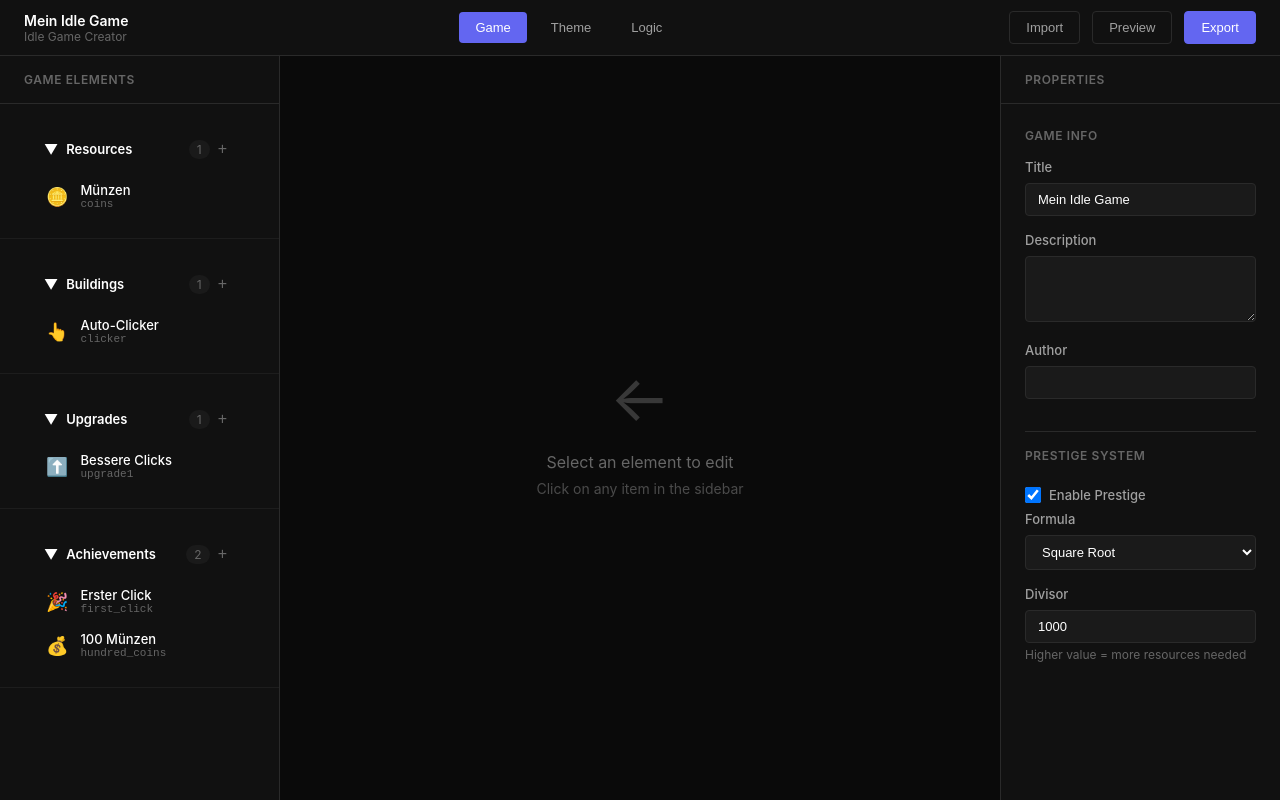
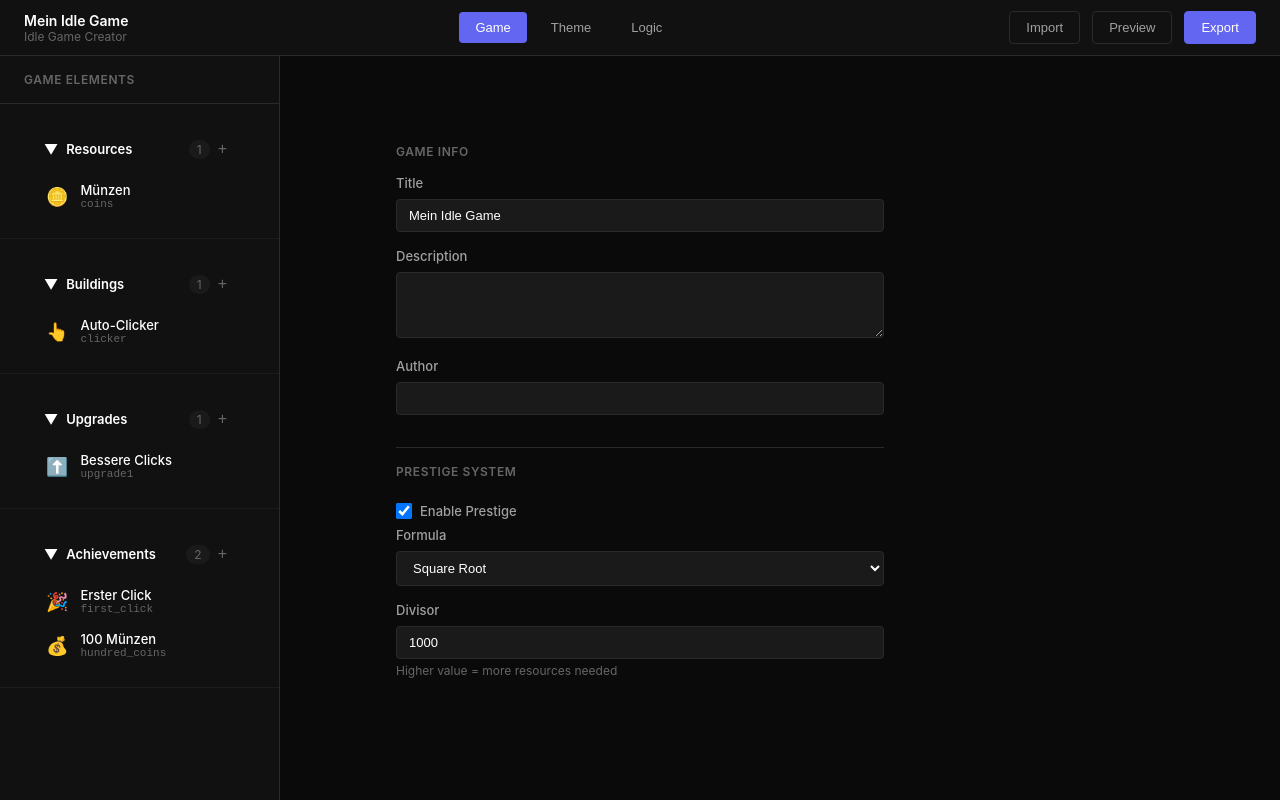
Before and after one commit to ibimspumo/IdleCreator, a React (Vite) app: page / in a window 1280 px wide. Built offline with nearby package versions, Linux system fonts and the light colour scheme.

Commit message:
Refactor: GameEditor layout - properties moved to center, right sidebar removed

```diff
--- a/src/components/Editor/GameEditor.jsx
+++ b/src/components/Editor/GameEditor.jsx
@@ -343,44 +343,74 @@ function GameEditor({ onPreview }) {
 
       {/* Center Canvas */}
       <div className="editor-canvas">
-        {selectedTab === 'logic' ? (
-          <LogicEditor
-            exposeSetNodes={logicSetNodesRef}
-            exposeUpdateNodeData={logicUpdateNodeDataRef}
-            exposeOnSave={logicOnSaveRef}
-            onNodeSelect={setSelectedLogicNode}
-          />
-        ) : (
+        {selectedTab === 'logic' && (
           <>
-            {selectedTab === 'game' && selectedItem && selectedData && ( // Corrected conditional
-              <div style={{ width: '100%', maxWidth: '600px', margin: '0 auto', padding: '2rem' }}>
-                <div style={{ marginBottom: '1.5rem', textAlign: 'center' }}>
-                  <h2 style={{ fontSize: '1.125rem', color: 'var(--text-tertiary)', fontWeight: 600, marginBottom: '0.5rem' }}>
-                    Live Preview
-                  </h2>
-                  <p style={{ fontSize: '0.875rem', color: 'var(--text-secondary)' }}>
-                    How this {selectedItem.type} will appear in the game
-                  </p>
-                </div>
+            <LogicEditor
+              exposeSetNodes={logicSetNodesRef}
+              exposeUpdateNodeData={logicUpdateNodeDataRef}
+              exposeOnSave={logicOnSaveRef}
+              onNodeSelect={setSelectedLogicNode}
+            />
+            {selectedLogicNode && (
+              <div className="properties-panel"> {/* Re-using properties-panel class for styling */}
+                <LogicNodeProperties node={selectedLogicNode} updateNodeData={logicUpdateNodeDataRef.current} />
+              </div>
+            )}
+          </>
+        )}
 
+        {selectedTab === 'game' && (
+          <div style={{ width: '100%', maxWidth: '600px', margin: '0 auto', padding: '2rem' }}>
+            {!selectedItem && (
+              <div className="properties-panel" style={{ marginBottom: '2rem' }}>
+                <GameMetaProperties meta={gameData.meta} onChange={updateMeta} prestige={gameData.prestige} onPrestigeChange={prestige => setGameData(prev => ({ ...prev, prestige }))} />
+              </div>
+            )}
+
+            {selectedItem && selectedData && (
+              <div className="properties-panel" style={{ marginBottom: '2rem' }}>
+                {selectedItem.type === 'resource' && (
+                  <ResourceProperties data={selectedData} onChange={updates => updateItem('resource', selectedItem.id, updates)} />
+                )}
+
+                {selectedItem.type === 'building' && (
+                  <BuildingProperties data={selectedData} resources={gameData.resources} onChange={updates => updateItem('building', selectedItem.id, updates)} />
+                )}
+
+                {selectedItem.type === 'upgrade' && (
+                  <UpgradeProperties data={selectedData} resources={gameData.resources} buildings={gameData.buildings} onChange={updates => updateItem('upgrade', selectedItem.id, updates)} />
+                )}
+
+                {selectedItem.type === 'achievement' && (
+                  <AchievementProperties data={selectedData} resources={gameData.resources} buildings={gameData.buildings} onChange={updates => updateItem('achievement', selectedItem.id, updates)} />
+                )}
+              </div>
+            )}
+
+            {/* Live Preview (retained, but now below properties) */}
+            {selectedItem && selectedData && (
+              <div style={{ marginBottom: '1.5rem', textAlign: 'center' }}>
+                <h2 style={{ fontSize: '1.125rem', color: 'var(--text-tertiary)', fontWeight: 600, marginBottom: '0.5rem' }}>
+                  Live Preview
+                </h2>
+                <p style={{ fontSize: '0.875rem', color: 'var(--text-secondary)' }}>
+                  How this {selectedItem.type} will appear in the game
+                </p>
                 {selectedItem.type === 'resource' && (
                   <ResourcePreview resource={selectedData} />
                 )}
-
                 {selectedItem.type === 'building' && (
                   <BuildingCardPreview
                     building={selectedData}
                     resources={gameData.resources}
                   />
                 )}
-
                 {selectedItem.type === 'upgrade' && (
                   <UpgradeCardPreview
                     upgrade={selectedData}
                     resources={gameData.resources}
                   />
                 )}
-
                 {selectedItem.type === 'achievement' && (
                   <AchievementCardPreview
                     achievement={selectedData}
@@ -390,62 +420,21 @@ function GameEditor({ onPreview }) {
               </div>
             )}
 
-            {selectedTab === 'game' && !selectedItem && (
-              <div className="canvas-empty">
-                <div className="canvas-empty-icon">←</div>
-                <div className="canvas-empty-text">Select an element to edit</div>
-                <div className="canvas-empty-hint">Click on any item in the sidebar</div>
-              </div>
-            )}
 
+          </div>
+        )}
 
-            {selectedTab === 'theme' && (
-              <ThemeCanvas theme={gameData.theme} onChange={theme => setGameData(prev => ({ ...prev, theme }))} />
-            )}
-          </>
+        {selectedTab === 'theme' && (
+          <div style={{ width: '100%', maxWidth: '600px', margin: '0 auto', padding: '2rem' }}>
+            <div className="properties-panel" style={{ marginBottom: '2rem' }}>
+              <ThemeProperties theme={gameData.theme} onChange={theme => setGameData(prev => ({ ...prev, theme }))} />
+            </div>
+            <ThemeCanvas theme={gameData.theme} onChange={theme => setGameData(prev => ({ ...prev, theme }))} />
+          </div>
         )}
       </div>
 
-      {/* Right Sidebar - Properties */}
-      <div className="right-sidebar">
-        <div className="sidebar-header">
-          <span className="sidebar-title">Properties</span>
-        </div>
 
-        <div className="properties-panel">
-          {selectedTab === 'game' && !selectedItem && (
-            <GameMetaProperties meta={gameData.meta} onChange={updateMeta} prestige={gameData.prestige} onPrestigeChange={prestige => setGameData(prev => ({ ...prev, prestige }))} />
-          )}
-
-          {selectedTab === 'game' && selectedItem && selectedData && (
-            <>
-              {selectedItem.type === 'resource' && (
-                <ResourceProperties data={selectedData} onChange={updates => updateItem('resource', selectedItem.id, updates)} />
-              )}
-
-              {selectedItem.type === 'building' && (
-                <BuildingProperties data={selectedData} resources={gameData.resources} onChange={updates => updateItem('building', selectedItem.id, updates)} />
-              )}
-
-              {selectedItem.type === 'upgrade' && (
-                <UpgradeProperties data={selectedData} resources={gameData.resources} buildings={gameData.buildings} onChange={updates => updateItem('upgrade', selectedItem.id, updates)} />
-              )}
-
-              {selectedItem.type === 'achievement' && (
-                <AchievementProperties data={selectedData} resources={gameData.resources} buildings={gameData.buildings} onChange={updates => updateItem('achievement', selectedItem.id, updates)} />
-              )}
-            </>
-          )}
-
-          {selectedTab === 'logic' && selectedLogicNode && (
-            <LogicNodeProperties node={selectedLogicNode} updateNodeData={logicUpdateNodeDataRef.current} />
-          )}
-
-          {selectedTab === 'theme' && (
-            <ThemeProperties theme={gameData.theme} onChange={theme => setGameData(prev => ({ ...prev, theme }))} />
-          )}
-        </div>
-      </div>
 
       {/* Export Modal */}
       {exportString && (
```
